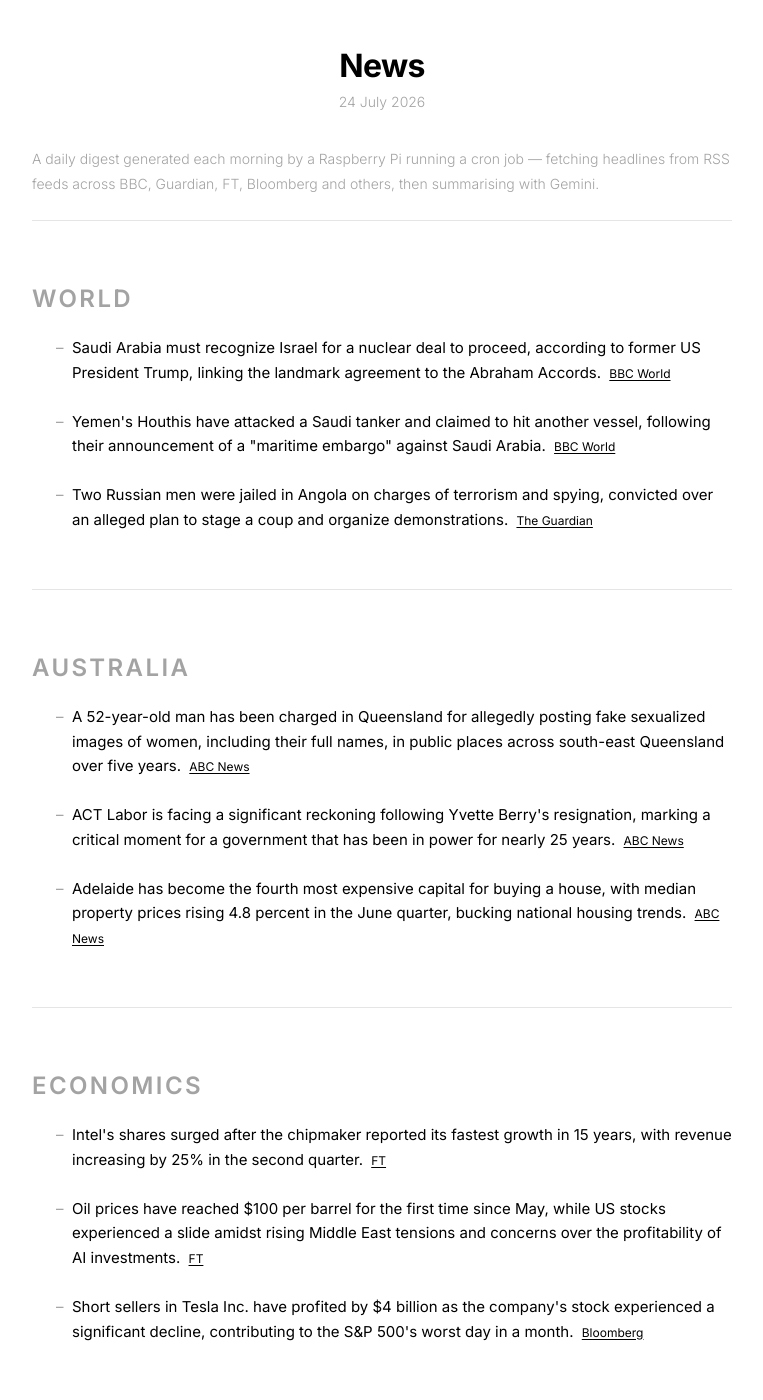
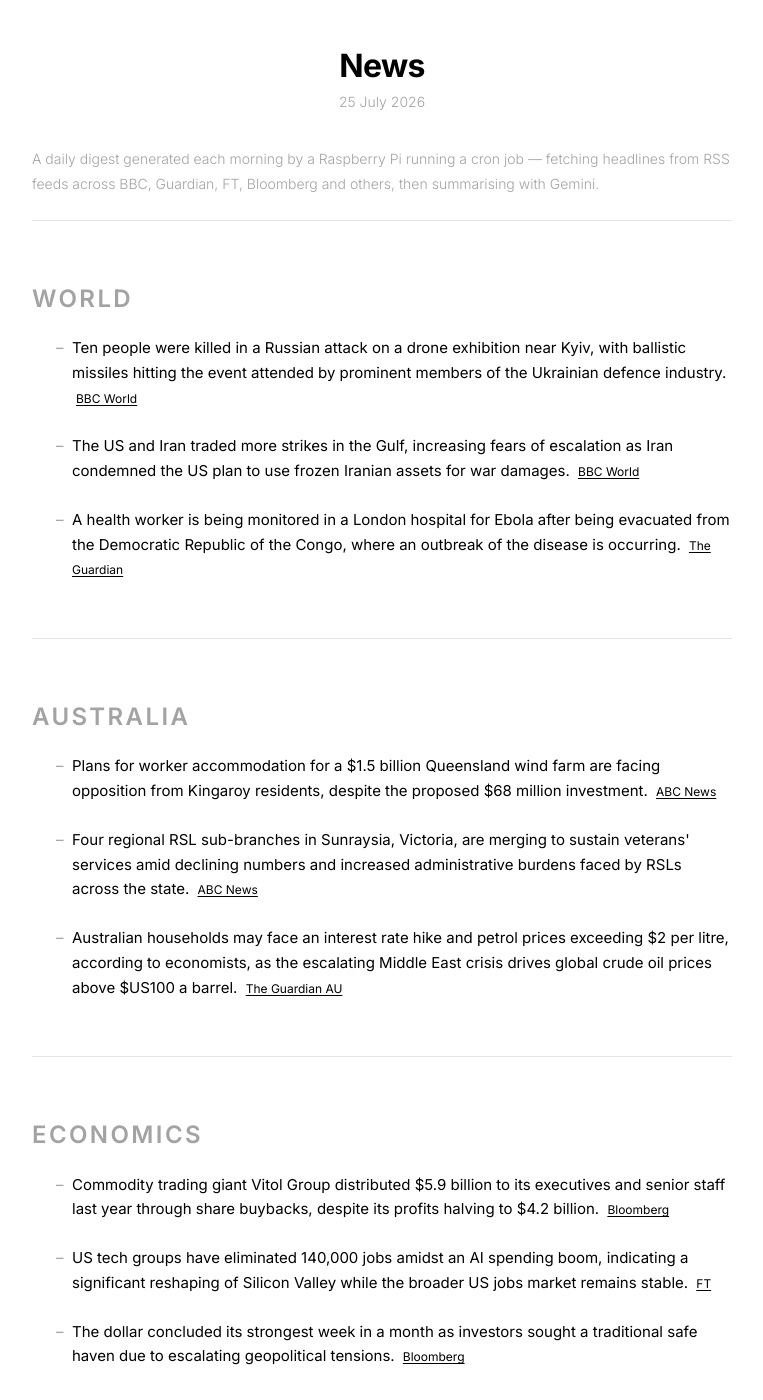
Before and after one commit to s-jac/s-jac.github.io, a Jekyll site: the page built from projects/news.html, in a window 1280 px wide and 1400 px high. Shown: the whole window, without its empty margins (258-1021 px from the left). Built offline with Jekyll 4.4.1, drawn with Linux system fonts in a browser that asks for light colours; some of the changed text lies outside the part shown.

Commit message:
daily news update 25 July 2026

```diff
--- a/_data/news.json
+++ b/_data/news.json
@@ -1,22 +1,22 @@
 {
-  "date": "24 July 2026",
-  "generated_at": "2026-07-23T21:00:24.897952+00:00",
+  "date": "25 July 2026",
+  "generated_at": "2026-07-24T21:00:24.687960+00:00",
   "sections": [
     {
       "heading": "World",
       "bullets": [
         {
-          "text": "Saudi Arabia must recognize Israel for a nuclear deal to proceed, according to former US President Trump, linking the landmark agreement to the Abraham Accords.",
+          "text": "Ten people were killed in a Russian attack on a drone exhibition near Kyiv, with ballistic missiles hitting the event attended by prominent members of the Ukrainian defence industry.",
           "source": "BBC World",
           "url": "https://www.bbc.com/news/world"
         },
         {
-          "text": "Yemen's Houthis have attacked a Saudi tanker and claimed to hit another vessel, following their announcement of a \"maritime embargo\" against Saudi Arabia.",
+          "text": "The US and Iran traded more strikes in the Gulf, increasing fears of escalation as Iran condemned the US plan to use frozen Iranian assets for war damages.",
           "source": "BBC World",
           "url": "https://www.bbc.com/news/world"
         },
         {
-          "text": "Two Russian men were jailed in Angola on charges of terrorism and spying, convicted over an alleged plan to stage a coup and organize demonstrations.",
+          "text": "A health worker is being monitored in a London hospital for Ebola after being evacuated from the Democratic Republic of the Congo, where an outbreak of the disease is occurring.",
           "source": "The Guardian",
           "url": "https://www.theguardian.com"
         }
@@ -26,19 +26,19 @@
       "heading": "Australia",
       "bullets": [
         {
-          "text": "A 52-year-old man has been charged in Queensland for allegedly posting fake sexualized images of women, including their full names, in public places across south-east Queensland over five years.",
+          "text": "Plans for worker accommodation for a $1.5 billion Queensland wind farm are facing opposition from Kingaroy residents, despite the proposed $68 million investment.",
           "source": "ABC News",
           "url": "https://www.abc.net.au/news"
         },
         {
-          "text": "ACT Labor is facing a significant reckoning following Yvette Berry's resignation, marking a critical moment for a government that has been in power for nearly 25 years.",
+          "text": "Four regional RSL sub-branches in Sunraysia, Victoria, are merging to sustain veterans' services amid declining numbers and increased administrative burdens faced by RSLs across the state.",
           "source": "ABC News",
           "url": "https://www.abc.net.au/news"
         },
         {
-          "text": "Adelaide has become the fourth most expensive capital for buying a house, with median property prices rising 4.8 percent in the June quarter, bucking national housing trends.",
-          "source": "ABC News",
-          "url": "https://www.abc.net.au/news"
+          "text": "Australian households may face an interest rate hike and petrol prices exceeding $2 per litre, according to economists, as the escalating Middle East crisis drives global crude oil prices above $US100 a barrel.",
+          "source": "The Guardian AU",
+          "url": "https://www.theguardian.com/au"
         }
       ]
     },
@@ -46,17 +46,17 @@
       "heading": "Economics",
       "bullets": [
         {
-          "text": "Intel's shares surged after the chipmaker reported its fastest growth in 15 years, with revenue increasing by 25% in the second quarter.",
+          "text": "Commodity trading giant Vitol Group distributed $5.9 billion to its executives and senior staff last year through share buybacks, despite its profits halving to $4.2 billion.",
+          "source": "Bloomberg",
+          "url": "https://www.bloomberg.com/markets"
+        },
+        {
+          "text": "US tech groups have eliminated 140,000 jobs amidst an AI spending boom, indicating a significant reshaping of Silicon Valley while the broader US jobs market remains stable.",
           "source": "FT",
           "url": "https://www.ft.com"
         },
         {
-          "text": "Oil prices have reached $100 per barrel for the first time since May, while US stocks experienced a slide amidst rising Middle East tensions and concerns over the profitability of AI investments.",
-          "source": "FT",
-          "url": "https://www.ft.com"
-        },
-        {
-          "text": "Short sellers in Tesla Inc. have profited by $4 billion as the company's stock experienced a significant decline, contributing to the S&P 500's worst day in a month.",
+          "text": "The dollar concluded its strongest week in a month as investors sought a traditional safe haven due to escalating geopolitical tensions.",
           "source": "Bloomberg",
           "url": "https://www.bloomberg.com/markets"
         }
```
